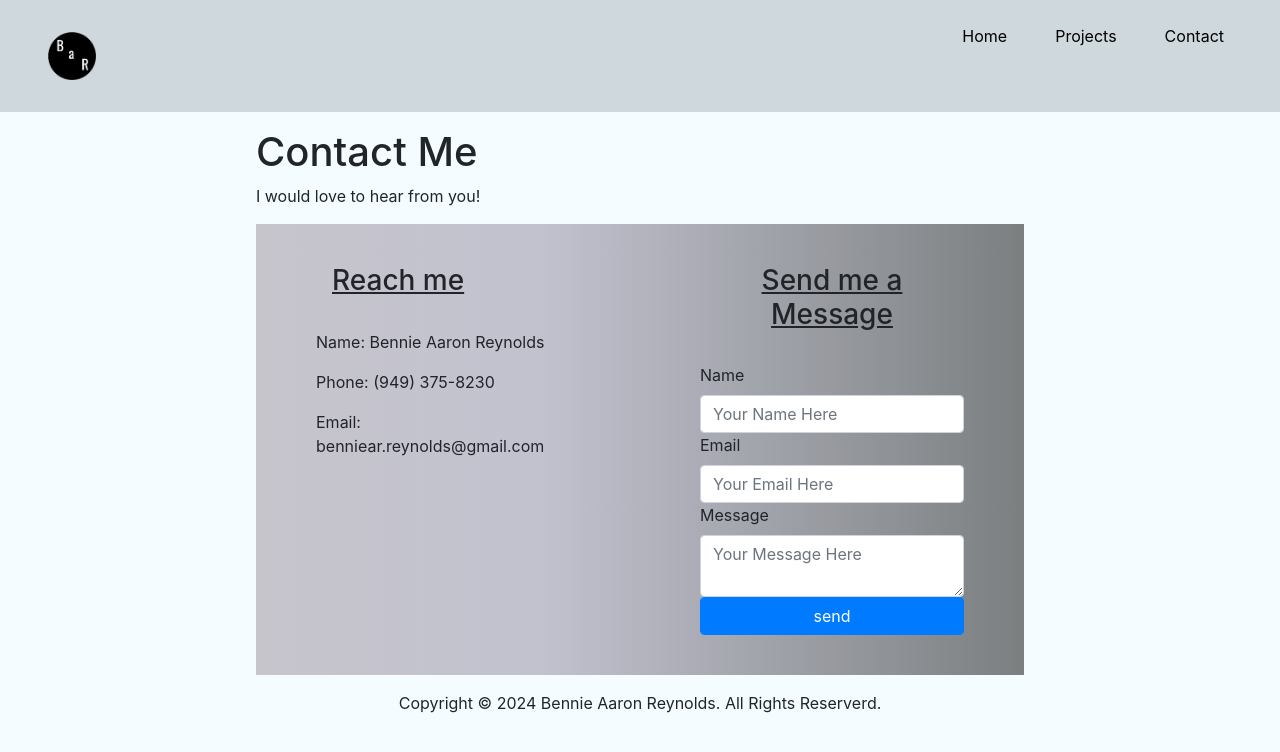
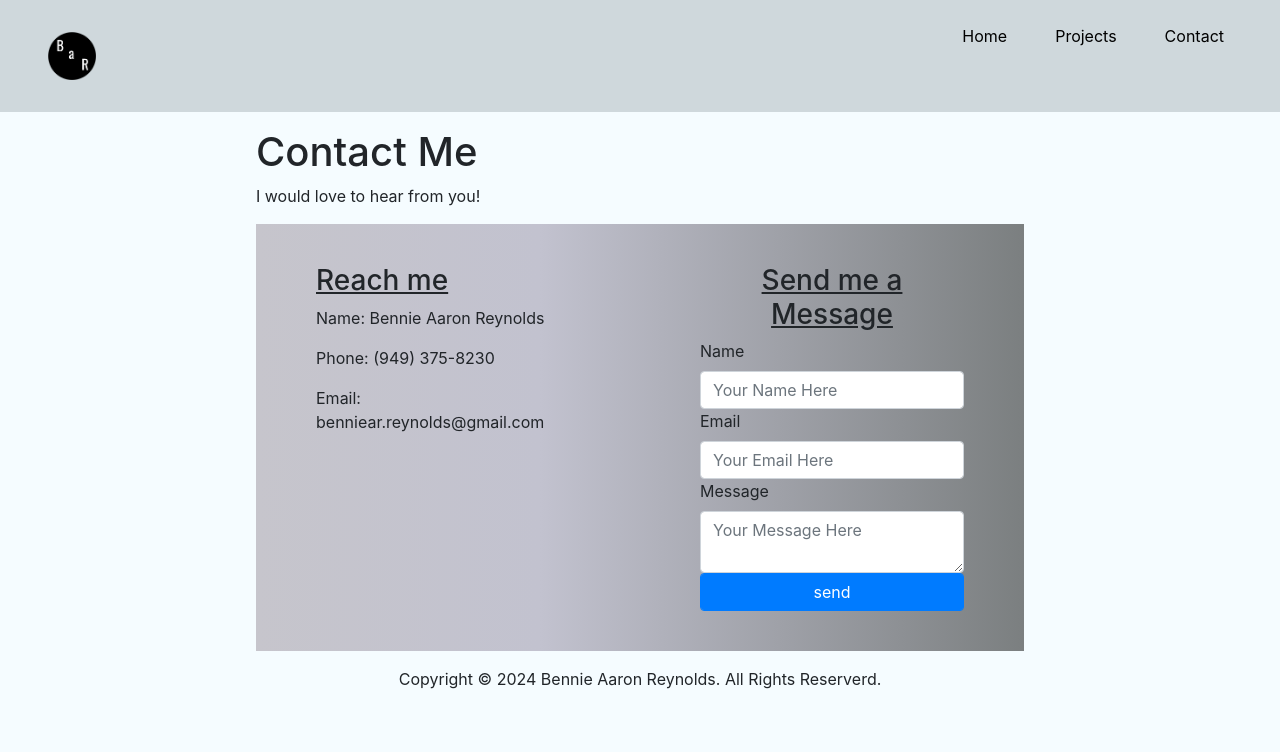
Before and after one commit to aaronreynolds421/portfolio_react, a React (Create React App) app: page /contact in a window 1280 px wide. Shown: the top 752 px of the page. Built offline with nearby package versions, Linux system fonts and the light colour scheme.

Commit message:
Update App.css

```diff
--- a/src/App.css
+++ b/src/App.css
@@ -161,12 +161,9 @@ header {
     rgba(123, 127, 128, 1) 100%
   );
   display: flex;
+  justify-content: space-between;
 }
-.contact-box h3 {
-  margin-top: -1rem;
-  margin-bottom: 1rem;
-  padding: 1rem;
-}
+
 .contact-left {
   flex: 1;
   padding: 40px 60px;
@@ -188,8 +185,8 @@ header {
 .contact-box label {
   display: flex;
 }
-/* Media query for screens smaller than 768px */
-@media screen and (max-width: 768px) {
+
+@media screen and (max-width: 1050px) {
   .contact-box {
     flex-direction: column;
   }
```
